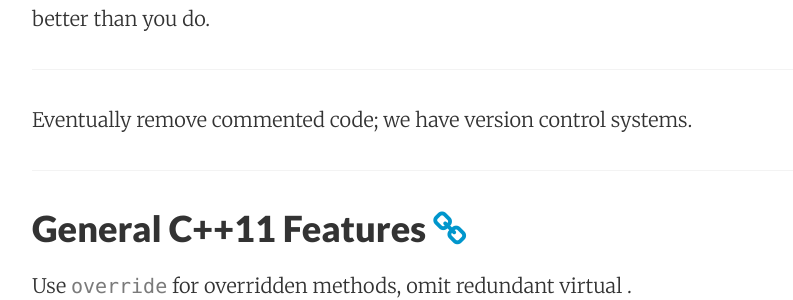
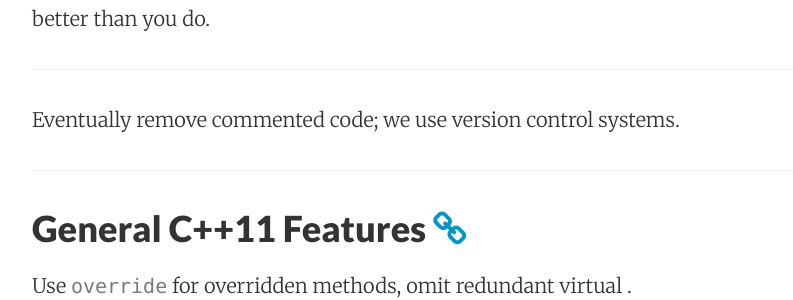
Before and after one commit to cginternals/guidelines, a Jekyll site: the page built from index.html, in a window 1280 px wide and 900 px high, scrolled down 7587 px. Shown: the part 153-453 px from the top of the window, without its empty margins (224-1017 px from the left). Built offline with Jekyll 4.4.1, drawn with Linux system fonts in a browser that asks for light colours; nearby versions of some CDN libraries; Markdown is read by kramdown in place of the engine named in the settings; the list of posts is cut into pages by our own code; some of the changed text lies outside the part shown.

Commit message:
Update guidelines

```diff
--- a/_data/cpp_guidelines.yml
+++ b/_data/cpp_guidelines.yml
@@ -29,7 +29,7 @@
   title: Member Function Naming
   entries:
     - text: "Getters / trivial queries are named without `get` prefix."
-    - text: "Non-trivial queries / getter has the prefix `get`."
+    - text: "Non-trivial queries / getters have the prefix `get`."
     - text: "Setters have a `set` prefix."
 
 variable_naming:
@@ -101,7 +101,7 @@
     - text: "Use TODO comments for code that is temporary, a short-term solution, or good-enough but not perfect (Form: `// TODO(<name|email>) <description>`)."
     - text: "Add comments in tricky, non-obvious, interesting, or important parts of your implementation code."
     - text: "Do not describe the code; assume that the person reading the code knows C++ better than you do."
-    - text: "Eventually remove commented code; we have version control systems."
+    - text: "Eventually remove commented code; we use version control systems."
 
 general_cpp11_features:
   title: General C++11 Features
```
